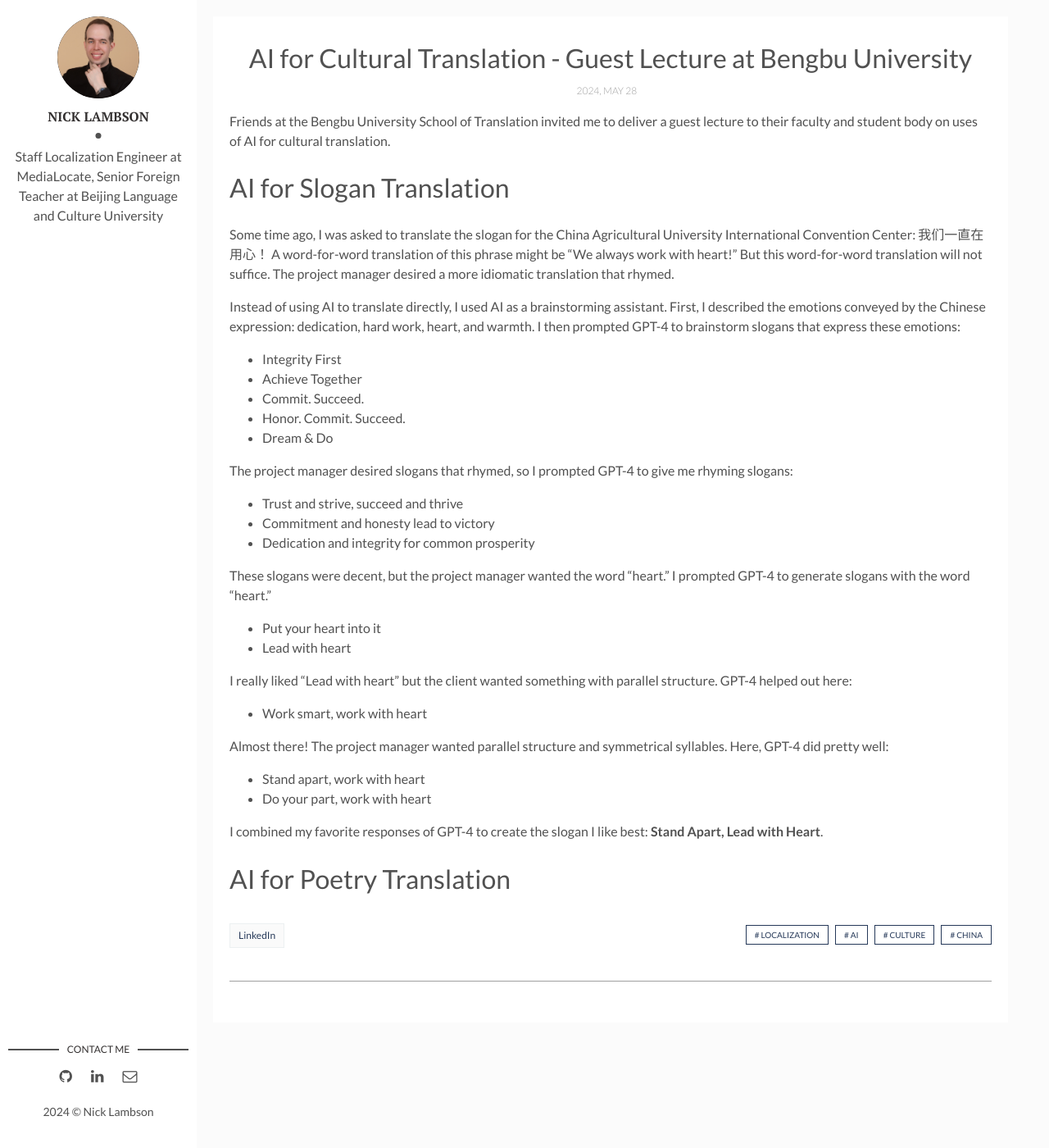
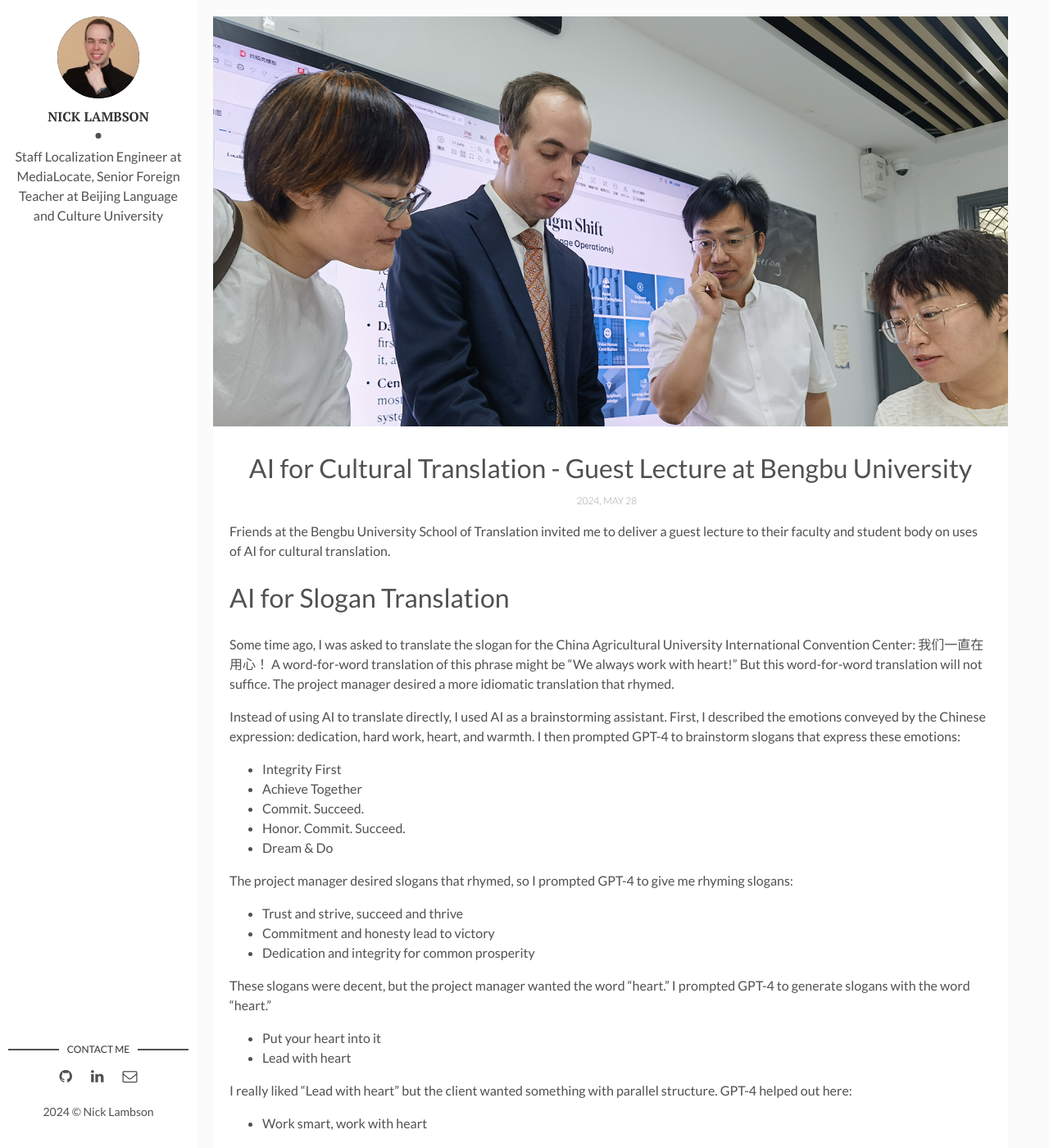
Before and after one commit to nicklambson/nicklambson.github.io, a Jekyll site: the page built from _posts/2024-05-28-bengbu-university.markdown, in a window 1280 px wide and 1400 px high. Shown: the whole window at 82% size. Built offline with Jekyll 4.4.1, drawn with Linux system fonts in a browser that asks for light colours.

Commit message:
Update main.css

```diff
--- a/assets/css/main.css
+++ b/assets/css/main.css
@@ -1245,12 +1245,12 @@ a.newer-posts:hover {
 
 .page-cover-image .page-image {
   width: 100%;
-  height: 100%;
+  height: auto;
   display: block;
   margin: auto;
-  position: absolute;
-  top: 50%;
-  transform: translateY(-50%);
+  position: relative;
+  top: 0;
+  transform: none;
 }
 
 /* .page-cover-image .page-image {
```
